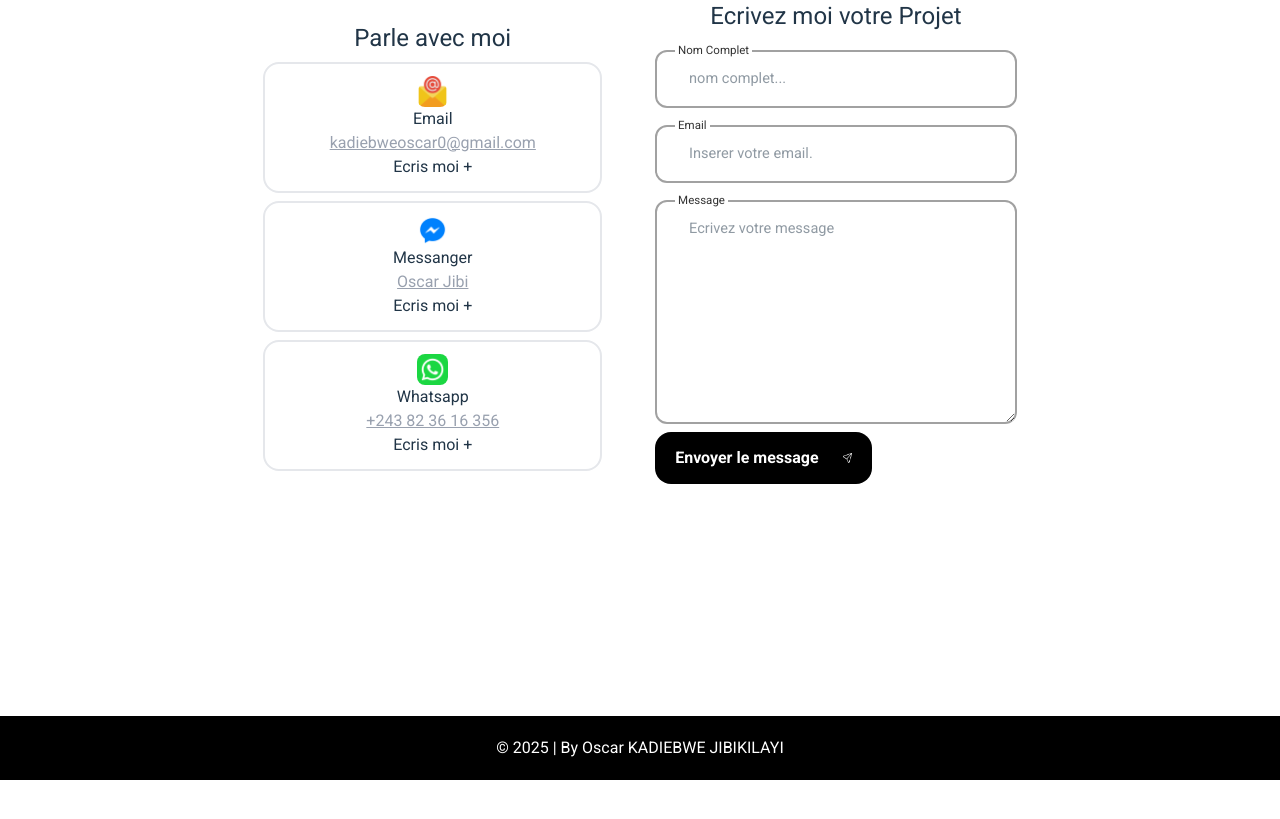
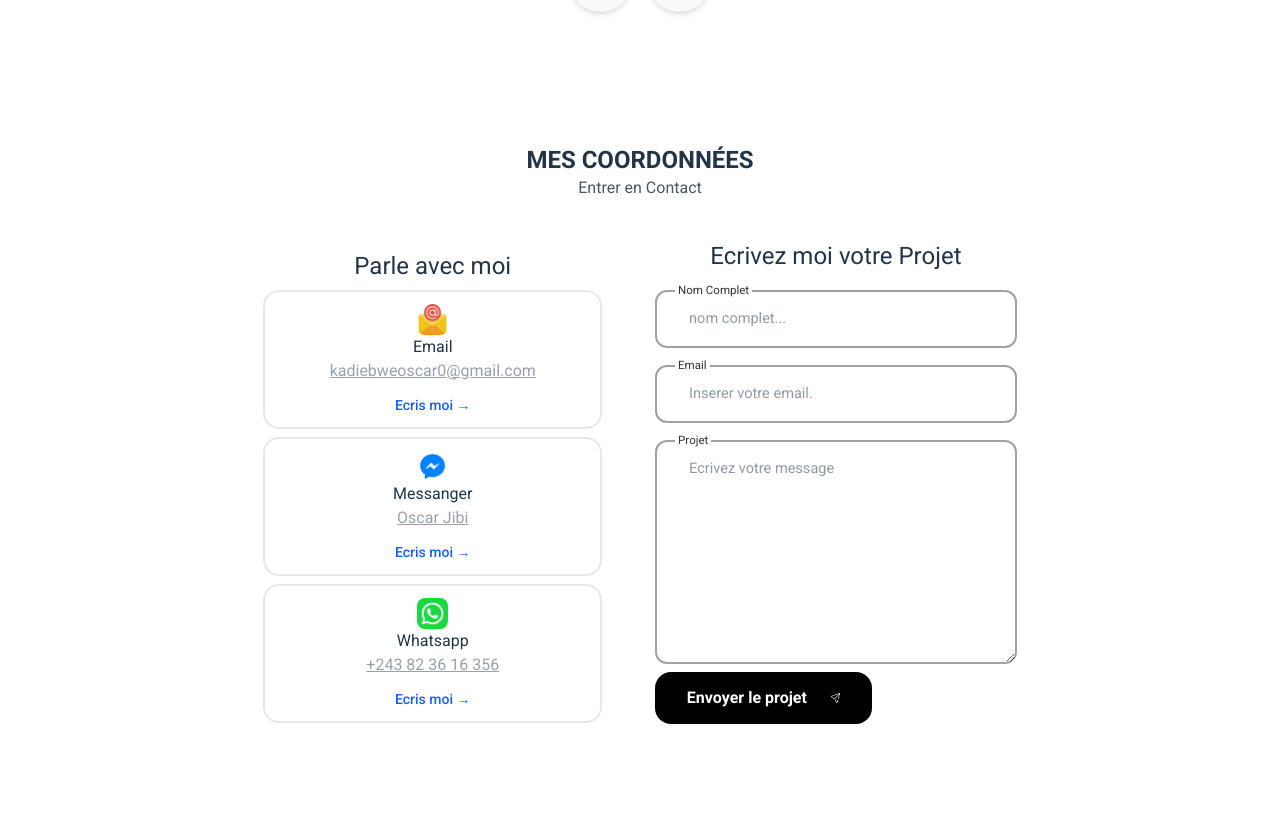
Before and after one commit to kadiebweoscar0/portefolio, a React (Vite) app: page / in a window 1280 px wide. Shown: the part 4654-5473 px from the top of the page. Before the commit the page ends 5434 px from the top, so only its background shows below. Built offline with nearby package versions, Linux system fonts and the light colour scheme.

Commit message:
style: edited design for component contact

```diff
--- a/src/App.tsx
+++ b/src/App.tsx
@@ -54,7 +54,7 @@
 function App() {
   return (
     <>
-      <main className="p-3 flex flex-col items-center overflow-hidden">
+      <main className="p-3 flex flex-col items-center overflow-hidden gap-10">
         <NavBar items={navItems} />
         <section
           id="hero"
--- a/src/components/about.tsx
+++ b/src/components/about.tsx
@@ -1,4 +1,3 @@
-/* eslint-disable @typescript-eslint/no-unused-vars */
 import osCode from "../assets/logo/osCode.jpg";
 import supportIcon from "../assets/logo/support.png";
 import callIcon from "../assets/logo/appel.png";
@@ -17,7 +16,7 @@
           <img
             src={osCode}
             className=" w-full sm:w-[100%] md:w-[100%] rounded-3xl m-auto"
-            alt=""
+            alt="image-oscar"
           />
         </div>
         <div className=" flex flex-col gap-5">
--- a/src/components/contact.tsx
+++ b/src/components/contact.tsx
@@ -15,12 +15,10 @@
   }
 
   const messengerButton = () => {
-    // Remplace 'oscar.kadiebwe' par ton nom d’utilisateur ou ID de page
     window.location.href = "https://m.me/ross.jibi";
   };
 
   const GmailButton = () => {
-    // Remplace l'adresse email ci-dessous par la tienne
     window.location.href =
       "mailto:kadiebweoscar0@gmail.com?subject=Contact&body=Bonjour, je souhaite vous contacter...";
   };
@@ -36,7 +34,12 @@
           <img src={email} alt="icon-watsapp" className="w-[10%] rounded-lg" />
           <p>Email</p>
           <p className=" underline text-gray-400">kadiebweoscar0@gmail.com</p>
-          <a href="#">Ecris moi + </a>
+          <a
+            href="#"
+            className=" text-sm text-blue-600 mt-3 inline-block font-medium"
+          >
+            Ecris moi →{" "}
+          </a>
         </div>
 
         <div
@@ -50,7 +53,12 @@
           />
           <p>Messanger</p>
           <p className=" underline text-gray-400">Oscar Jibi</p>
-          <a href="#">Ecris moi + </a>
+          <a
+            href="#"
+            className=" text-sm text-blue-600 mt-3 inline-block font-medium"
+          >
+            Ecris moi →{" "}
+          </a>
         </div>
 
         <div
@@ -64,7 +72,12 @@
           />
           <p>Whatsapp</p>
           <p className=" underline text-gray-400">+243 82 36 16 356</p>
-          <a href="#">Ecris moi + </a>
+          <a
+            href="#"
+            className=" text-sm text-blue-600 mt-3 inline-block font-medium"
+          >
+            Ecris moi →{" "}
+          </a>
         </div>
       </div>
       <form className=" w-full lg:w-[48%] pt-14 lg:pt-0">
@@ -95,18 +108,18 @@
 
         <div className="coolinput">
           <label htmlFor="input" className="text">
-            Message
+            Projet
           </label>
           <textarea
-            name="message"
+            name="projet"
             className="input h-56 justify-start items-start"
-            id="message"
+            id="projet"
             placeholder="Ecrivez votre message"
           ></textarea>
         </div>
 
         <div className=" my-2 p-3.5 w-[100%] lg:w-[60%] bg-black rounded-2xl text-center text-white flex justify-center items-center gap-6">
-          <p className=" font-bold">Envoyer le message</p>
+          <p className=" font-bold">Envoyer le projet</p>
           <img src={envoyer} alt="icon-envoyer" className="w-[5%]" />
         </div>
       </form>
--- a/src/components/heroSection.tsx
+++ b/src/components/heroSection.tsx
@@ -1,11 +1,9 @@
-/* eslint-disable @typescript-eslint/no-unused-vars */
 import { useState, useEffect } from "react";
 import "../App.css";
 import SocialMedia from "./socialMedia";
 import whatsapp from "../assets/logo/Icônes de Whatsapp en téléchargement gratuit.jpeg";
 import gitHub from "../assets/logo/Download GitHub Logo, Git Hub Icon On White Background.jpeg";
 import linkdin from "../assets/logo/linkdinLogo.jpeg";
-import osCode from "../assets/logo/osCode.jpg";
 import designImg from "../assets/image/Gemini_Generated_Image_mly529mly529mly5.png";
 
 function openWhatsapp() {
@@ -40,7 +38,7 @@
       return () => clearTimeout(timeout);
     } else {
       const timeout = setTimeout(() => {
-        setText(""); // Réinitialise le texte
+        setText("");
         setCharIndex(0);
         setTextIndex((prev) => (prev + 1) % textArray.length); // Passe au texte suivant
       }, 1000);
@@ -85,7 +83,7 @@
           alt="logo"
           className="w-[80%]  sm:w-[100%] md:w-[100%] rounded-3xl"
         />
-        {/* </div> */}
+
         <div className="h-[100%] flex flex-col justify-between gap-20 bg-blue-50 p-2.5 rounded-2xl">
           <SocialMedia
             urlImage={gitHub}
--- a/src/components/navBar.tsx
+++ b/src/components/navBar.tsx
@@ -1,7 +1,4 @@
-/* eslint-disable @typescript-eslint/no-unused-vars */
 import { useEffect, useState } from "react";
-import MenuIcon from "../assets/logo/menu-burger.png";
-import CloseIcon from "../assets/logo/x.png";
 
 type NavItem = {
   id: string;
--- a/src/components/projet.tsx
+++ b/src/components/projet.tsx
@@ -1,7 +1,6 @@
 import React from "react";
 import ImageCarousel from "./imageCarousel";
-/* import osCode from "../assets/logo/osCode.jpg";
- */
+
 function Projet() {
   return (
     <>
--- a/src/components/qualification.tsx
+++ b/src/components/qualification.tsx
@@ -54,14 +54,10 @@
               index % 2 === 0 ? "justify-start" : "justify-end"
             }`}
           >
-            {/* Contenu */}
             <div className="w-6/12 p-4 rounded-lg">
               <h3 className="text-lg font-semibold">{item.title}</h3>
               <p className="text-gray-600">{item.institution}</p>
-              <div className="text-gray-500 text-sm mt-1">
-                {/* <FaCalendarAlt className="mr-2" />  */}
-                {item.year}
-              </div>
+              <div className="text-gray-500 text-sm mt-1">{item.year}</div>
             </div>
 
             {/* Point central */}
--- a/src/components/scrollToTopButton.tsx
+++ b/src/components/scrollToTopButton.tsx
@@ -1,11 +1,10 @@
-import React, { useState, useEffect } from "react";
+import { useState, useEffect } from "react";
 
-const ScrollToTopButton: React.FC = () => {
-  /* const [showButton, setShowButton] = useState(false);
+const ScrollToTopButton = () => {
+  const [showButton, setShowButton] = useState(false);
 
-  // Afficher ou masquer le bouton en fonction du scroll
   useEffect(() => {
-    const handleScroll = () => {
+    const showScroll = () => {
       if (window.scrollY > 300) {
         setShowButton(true);
       } else {
@@ -13,60 +12,20 @@
       }
     };
 
-    window.addEventListener("scroll", handleScroll);
+    window.addEventListener("scroll", showScroll);
     return () => {
-      window.removeEventListener("scroll", handleScroll);
+      window.removeEventListener("scroll", showScroll);
     };
   }, []);
 
-  // Fonction pour remonter en haut de la page
   const scrollToTop = () => {
-    window.scrollTo({
-      top: 0,
-      behavior: "smooth",
-    });
-  };
-
-  return (
-    showButton && (
-      <button
-        onClick={scrollToTop}
-        className="fixed text-4xl focus:outline-none bottom-5 right-5 sm:text-5xl font-bold text-gray-600 hover:text-gray-900 px-6 py-2 rounded-full bg-gray-100 shadow-md"
-      >
-        ↑
-      </button>
-    )
-  );
-};
- */
-
-  const [showButton, setShowButton] = useState(false);
-
-  // Afficher ou masquer le bouton en fonction du scroll
-  useEffect(() => {
-    const handleScroll = () => {
-      if (window.scrollY > 300) {
-        setShowButton(true);
-      } else {
-        setShowButton(false);
-      }
-    };
-
-    window.addEventListener("scroll", handleScroll);
-    return () => {
-      window.removeEventListener("scroll", handleScroll);
-    };
-  }, []);
-
-  // Fonction pour remonter en haut de la page avec un défilement lent
-  const scrollToTop = () => {
-    const scrollDuration = 2000; // Durée du défilement en millisecondes
+    const scrollDuration = 2000;
     const scrollHeight = window.scrollY;
     const startTime = performance.now();
 
     const scrollStep = (timestamp: number) => {
       const timeElapsed = timestamp - startTime;
-      const scrollFraction = Math.min(timeElapsed / scrollDuration, 1); // Assurez-vous de ne pas dépasser 1
+      const scrollFraction = Math.min(timeElapsed / scrollDuration, 1);
 
       window.scrollTo(0, scrollHeight * (1 - scrollFraction));
 
--- a/src/components/socialMedia.tsx
+++ b/src/components/socialMedia.tsx
@@ -1,36 +1,3 @@
-/* import React from "react";
-
-interface SocialMediaProps {
-  urlImage: string;
-  linkMedia: string;
-  altTxt: string;
-  onClick?: () => void;
-}
-
-function SocialMedia({
-  urlImage,
-  linkMedia,
-  altTxt,
-  onClick,
-}: SocialMediaProps) {
-  return (
-    <div className=" w-10 rounded-full">
-      <a
-        href={linkMedia}
-        onClick={onClick}
-        target="_blank"
-        rel="noopener noreferrer"
-        className=" w-10 rounded-full"
-      >
-        <img src={urlImage} alt={altTxt} className=" rounded-lg" />
-      </a>
-    </div>
-  );
-}
-
-export default SocialMedia;
- */
-
 import React from "react";
 
 interface SocialMediaProps {
@@ -50,10 +17,10 @@
 }: SocialMediaProps) {
   const handleClick = (e: React.MouseEvent<HTMLAnchorElement>) => {
     if (disabled) {
-      e.preventDefault(); // Empêche l'ouverture du lien
+      e.preventDefault();
       return;
     }
-    onClick?.(); // Exécute le onClick seulement si ce n’est pas désactivé
+    onClick?.();
   };
 
   return (
```
Also changed, not shown: src/components/imageCarousel.tsx (+1 -89 lines), src/components/technoSkills.tsx (+0 -92 lines), src/assets/logo/fleche-droite.png (added).
